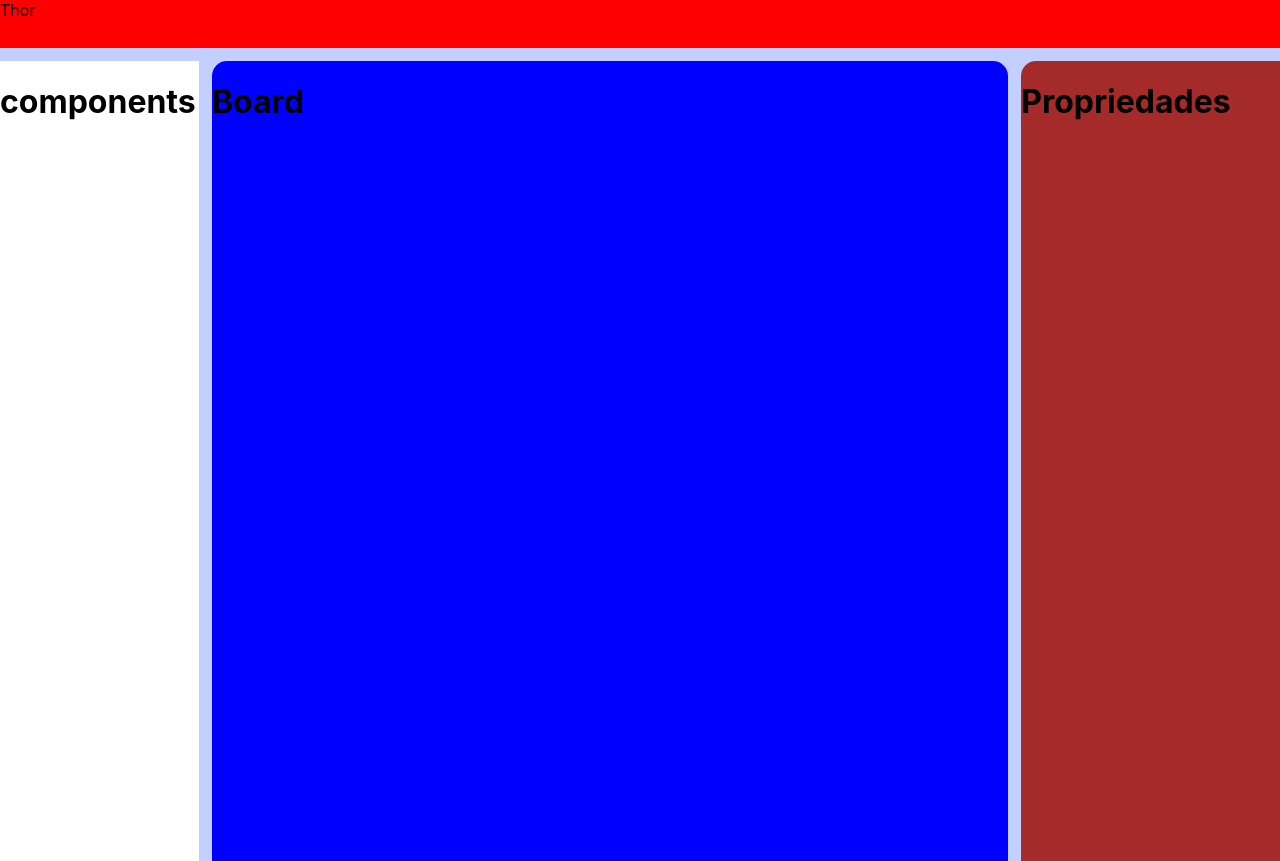
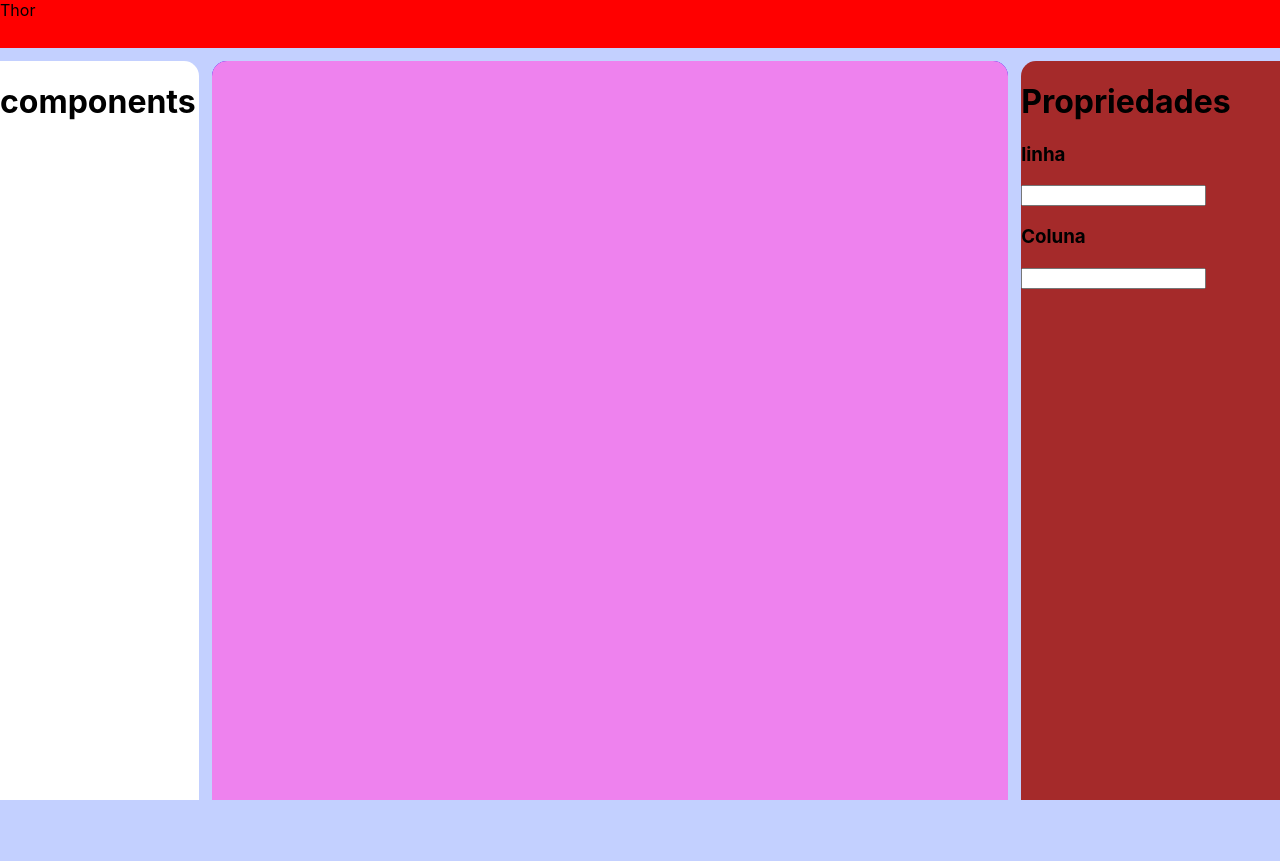
Before and after one commit to gabrielbugarelli/thor, a React (Create React App) app: page / in a window 1280 px wide. After the commit the page ends 800 px from the top, so only its background shows below. Built offline with nearby package versions, Linux system fonts and the light colour scheme.

Commit message:
feat(grid linha): começo da implementação do grid linha

```diff
--- a/src/components/Board/index.js
+++ b/src/components/Board/index.js
@@ -1,11 +1,47 @@
-import React from 'react';
+// react and css
+import React, {useState} from 'react';
+import './style.css'
 
-const Board = () => {
+// components
+
+const Board = ({linha, coluna}) => {
+    const valor = parseInt(linha)
+    var teste = []
+    for (let i = 0; i < valor; i++) {
+      teste.push(i)
+    }
+    console.log(teste);
+
   return (
     <div>
-      <h1>Board</h1>
+      <div className='context'>
+        {teste.map((item,key)=>{
+          {console.log('percorreu')}
+          return(
+            <Testando key={key} />
+          )
+        })}
+
+        {/* {
+          teste.forEach(element => {
+            <Testando />
+          })
+        } */}
+      </div>
     </div>
   );
 }
 
+
+const Testando = () => {
+  return (
+    <div className='linha'>
+      testando
+    </div>
+  );
+}
+
+
+
+
 export default Board;
--- a/src/components/Board/style.css
+++ b/src/components/Board/style.css
@@ -0,0 +1,15 @@
+.context{
+  min-height: 100vh;
+  min-width: 100%;
+  background-color: violet;
+  border-radius:  15px  15px 0  0;
+  display: flex;
+  justify-content: center;
+  align-items: center;
+  flex-direction: column;
+}
+.linha{
+  border-bottom: 1px solid black;
+  background-color: red;
+  width: 100%;
+}
--- a/src/components/Components/index.js
+++ b/src/components/Components/index.js
@@ -1,8 +1,10 @@
+// react and css
 import React from 'react';
+import './style.css'
 
 const Components = () => {
   return (
-    <div>
+    <div className='container'>
       <h1>components</h1>
     </div>
   );
--- a/src/components/Components/style.css
+++ b/src/components/Components/style.css
@@ -0,0 +1,3 @@
+.container{
+
+}
--- a/src/components/Layout/style.css
+++ b/src/components/Layout/style.css
@@ -1,8 +1,10 @@
 .container{
   min-height: 100vh;
+  max-height: 100vh;
   display: grid;
   grid-template-columns: 1fr;
   grid-template-rows: 6vh 8fr;
+  overflow: hidden;
   gap: 1vw;
 
   grid-template-areas:
--- a/src/components/Properties/Index.js
+++ b/src/components/Properties/Index.js
@@ -1,9 +1,18 @@
 import React from 'react';
 
-const Properties = () => {
+const Properties = ({linha, setLinha, coluna, setColuna}) => {
+  function handleTeste(e) {
+    setLinha(e.target.value)
+    console.log(linha);
+  }
+
   return (
     <div>
       <h1> Propriedades</h1>
+      <h3>linha</h3>
+      <input type="text" onChange={(e) => handleTeste(e)} />
+      <h3>Coluna</h3>
+      <input type="text" onChange={(e)=> setColuna(e.target.value)} />
     </div>
   );
 }
--- a/src/pages/Home/index.js
+++ b/src/pages/Home/index.js
@@ -1,5 +1,6 @@
-//estilos do Home
+//react and css
 import './style.css'
+import {useState} from 'react'
 
 //components
 import Properties from '../../components/Properties/Index';
@@ -11,6 +12,9 @@ import Components from '../../components/Components';
 //seguindo conforme a documentação do beautiful-dnd
 
 const Home = () => {
+  const [linha, setLinha] = useState(0);
+  const [Coluna, setColuna] = useState(0);
+
   return (
     <>
       <Layout >
@@ -21,11 +25,11 @@ const Home = () => {
           </div>
 
           <div className="board">
-            <Board />
+            <Board coluna={Coluna} linha={linha}/>
           </div>
 
           <div className="properties">
-            <Properties />
+            <Properties  linha={linha} setLinha={setLinha} coluna={Coluna} setColuna={setColuna}/>
           </div>
 
         </div>
--- a/src/pages/Home/style.css
+++ b/src/pages/Home/style.css
@@ -1,5 +1,5 @@
 .grid-container{
-  min-height: 100vh;
+  min-height: 100%;
   display: grid;
   grid-template-columns: 1fr 4fr 1.3fr;
   gap: 1vw;
@@ -12,9 +12,11 @@
   grid-area: board;
   background-color: blue;
   border-radius:  15px  15px 0  0;
+
 }
 
 .properties{
+  display: flex;
   grid-area: properties;
   background-color: brown;
   border-radius: 15px 0 0 0;
@@ -23,4 +25,5 @@
 .components{
   grid-area: components;
   background-color: white;
+  border-radius: 0 15px 0 0;
 }
```
